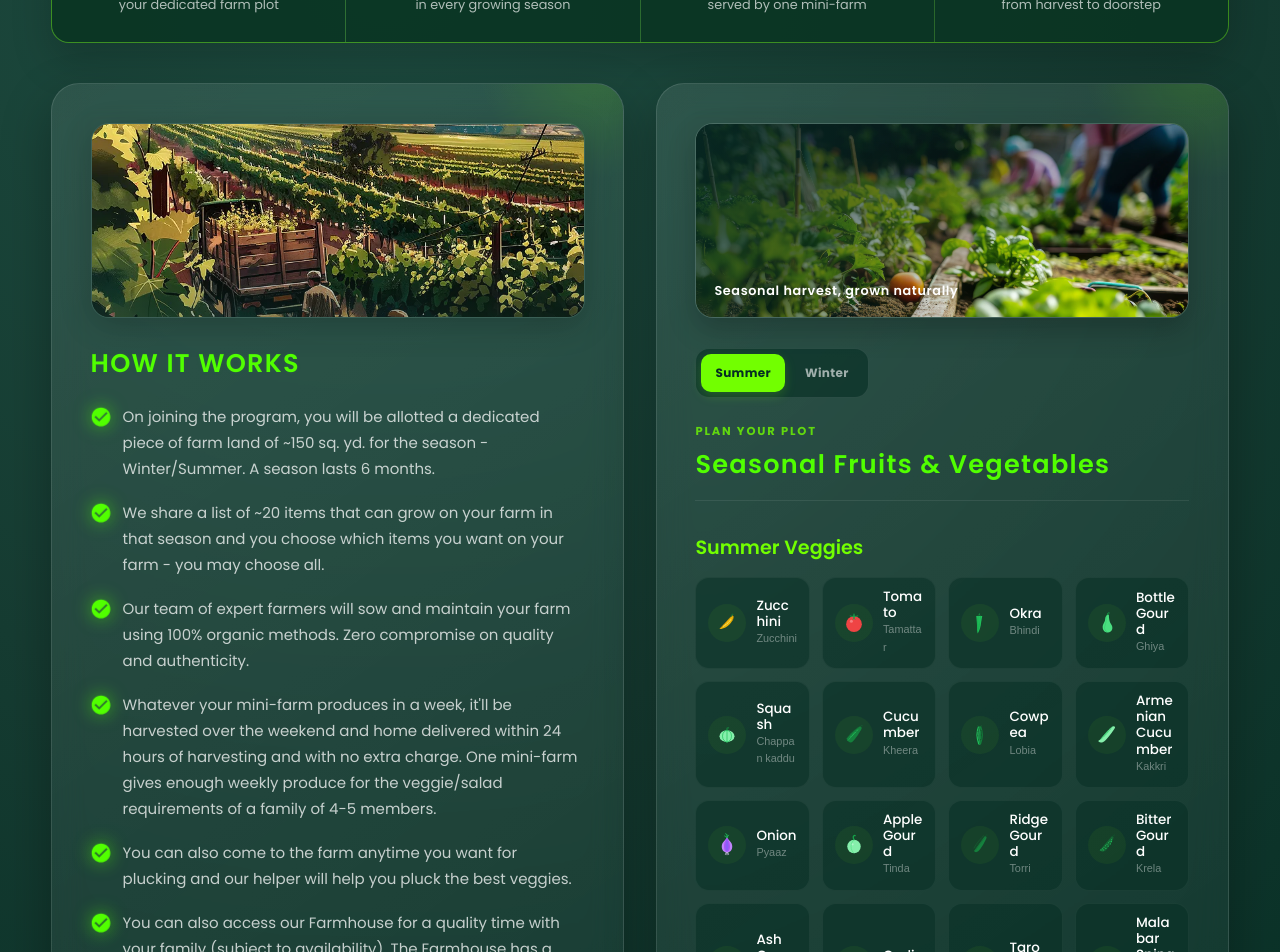
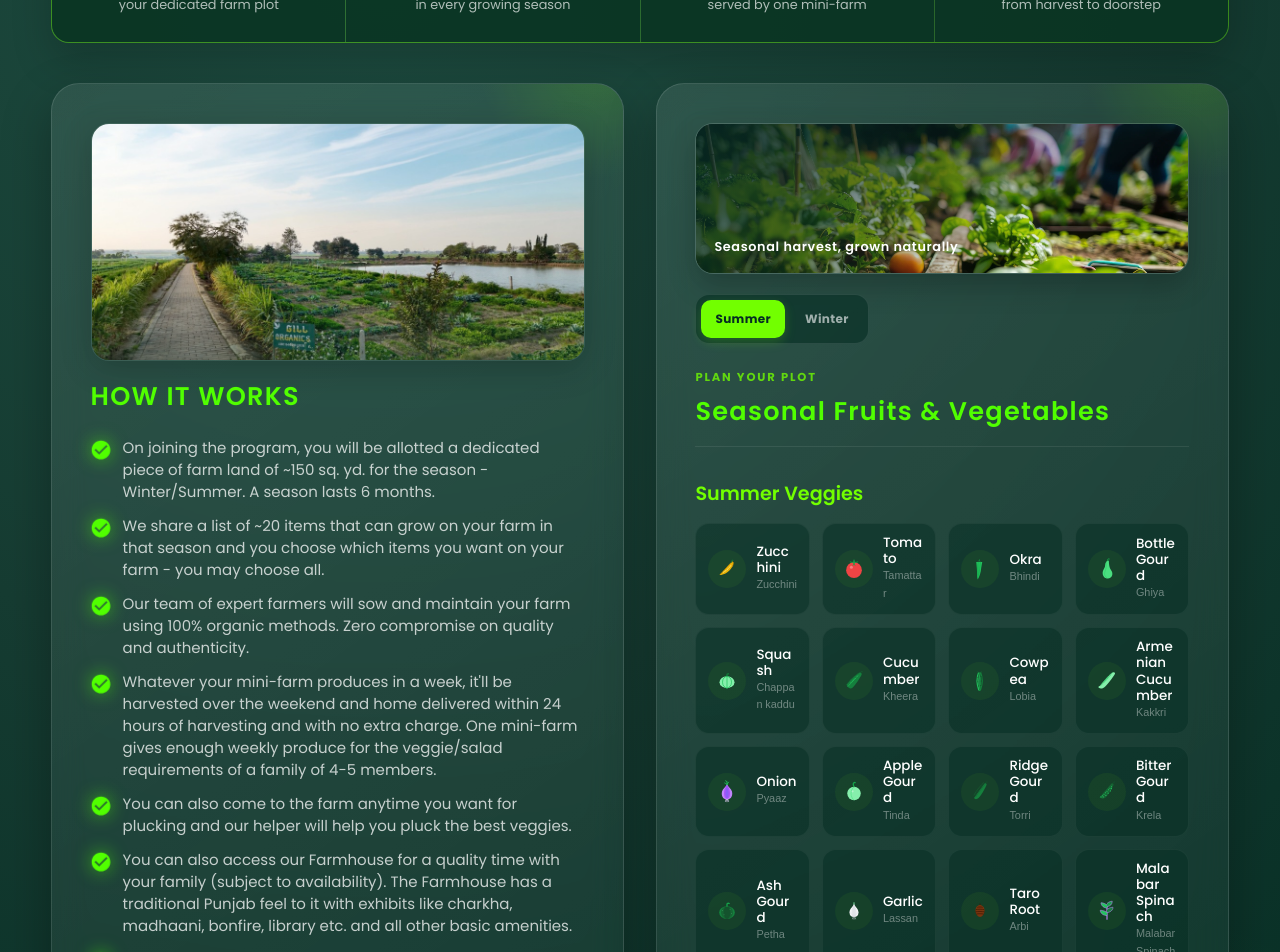
Before and after one commit to askaushik91/nextjs-app, a Next.js app: page / in a window 1280 px wide. Shown: the part 1120-2072 px from the top of the page. Built offline with nearby package versions, Linux system fonts and the light colour scheme; no server answers.

Commit message:
Update Cloud Farm left block image and adjust card layout height and button spacing

```diff
--- a/components/CloudFarmProgram/style.module.scss
+++ b/components/CloudFarmProgram/style.module.scss
@@ -3,7 +3,7 @@
 
 .cloudFarm {
   background: radial-gradient(circle at 30% 20%, #1e4d41 0%, #163c32 45%, #052d23 100%);
-  min-height: 100svh;
+  min-height: 80vh;
   padding: clamp(72px, 8vw, 120px) clamp(20px, 4vw, 72px);
   position: relative;
   overflow: hidden;
@@ -203,10 +203,10 @@
   &__image {
     position: relative;
     width: 100%;
-    height: clamp(240px, 19vw, 350px);
+    aspect-ratio: 1024 / 650;
     overflow: hidden;
     border-radius: 18px;
-    margin-bottom: 30px;
+    margin-bottom: 20px;
     border: 1px solid rgba(255, 255, 255, 0.08);
     box-shadow: 0 8px 32px rgba(0, 0, 0, 0.2);
 
@@ -225,10 +225,6 @@
 
     &:hover img {
       transform: scale(1.06);
-    }
-
-    @media (max-width: 768px) {
-      height: 240px;
     }
   }
 
@@ -252,17 +248,17 @@
 
     ul {
       padding-left: 0;
-      margin: 0 0 45px 0;
+      margin: 0 0 20px 0;
       display: flex;
       flex-direction: column;
-      gap: 18px;
+      gap: 12px;
       list-style: none;
 
       li {
         color: rgba(255, 255, 255, 0.75);
         font-size: 15px;
         font-weight: 400;
-        line-height: 26px;
+        line-height: 22px;
         position: relative;
         padding-left: 32px;
         transition: all 0.3s ease;
@@ -296,8 +292,8 @@
   &__seasonImage {
     position: relative;
     width: 100%;
-    height: clamp(240px, 19vw, 350px);
-    margin-bottom: 30px;
+    height: clamp(180px, 14vw, 240px);
+    margin-bottom: 20px;
     overflow: hidden;
     border: 1px solid rgba(255, 255, 255, 0.14);
     border-radius: 18px;
@@ -343,7 +339,7 @@
   }
 
   &__btnWrapper {
-    margin-top: auto;
+    margin-top: 24px;
     display: flex;
   }
 
--- a/lib/images.ts
+++ b/lib/images.ts
@@ -16,7 +16,7 @@ export const IMAGES = {
   servicesinner: `${PLACEHOLDER_BASE}/servicesbanner.webp`,
   howworksinner: `${PLACEHOLDER_BASE}/howitworks.webp`,
   howworksvideo: `${PLACEHOLDER_BASE}/howWorksVideo.webp`,
-  programdetails: `${PLACEHOLDER_BASE}/PROGRAMDETAILSImage.webp`,
+  programdetails: `${PLACEHOLDER_BASE}/cloudfarm-left.jpg`,
   whyUs: `${PLACEHOLDER_BASE}/WhyChooseUs.webp`,
   testimonials: `${PLACEHOLDER_BASE}/testimonialBg.webp`,
   faqquest: `${PLACEHOLDER_BASE}/faqQuestions.png`,
```
Also changed, not shown: public/images/cloudfarm-left.jpg (added).
